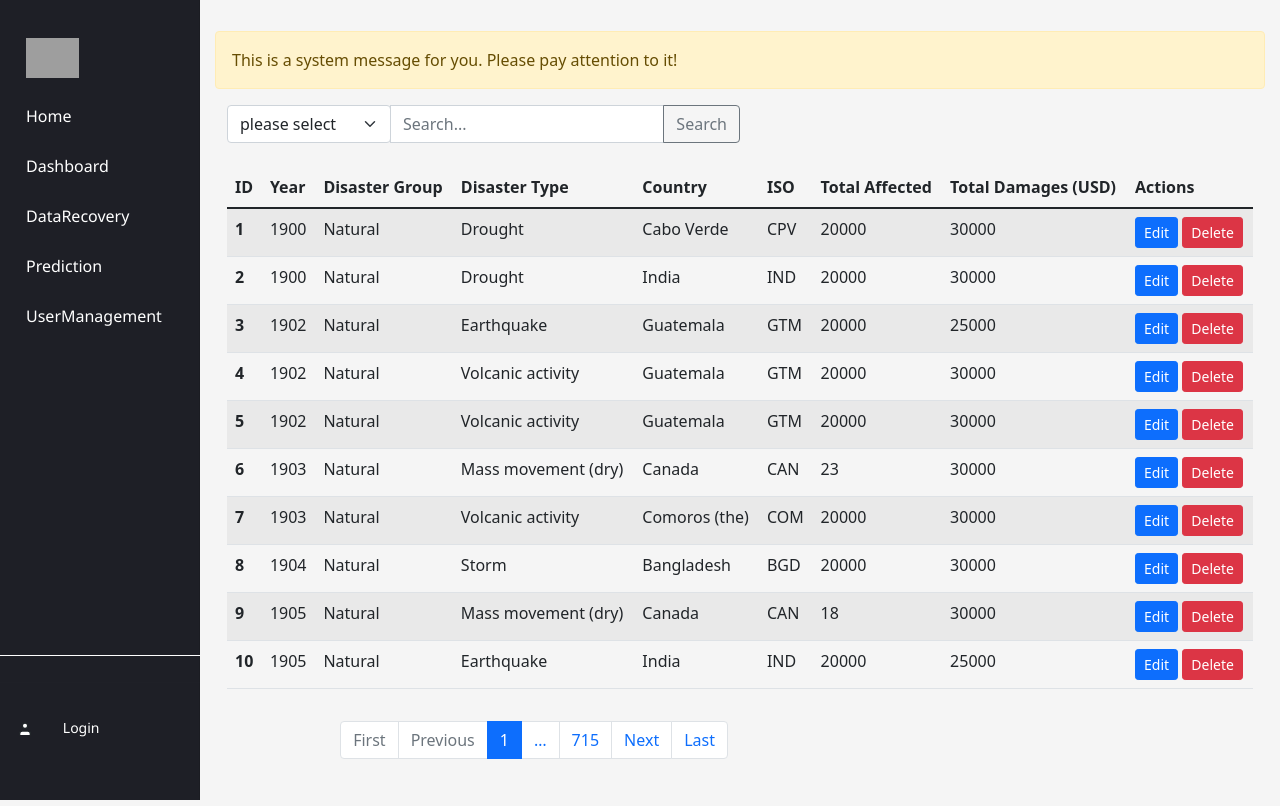
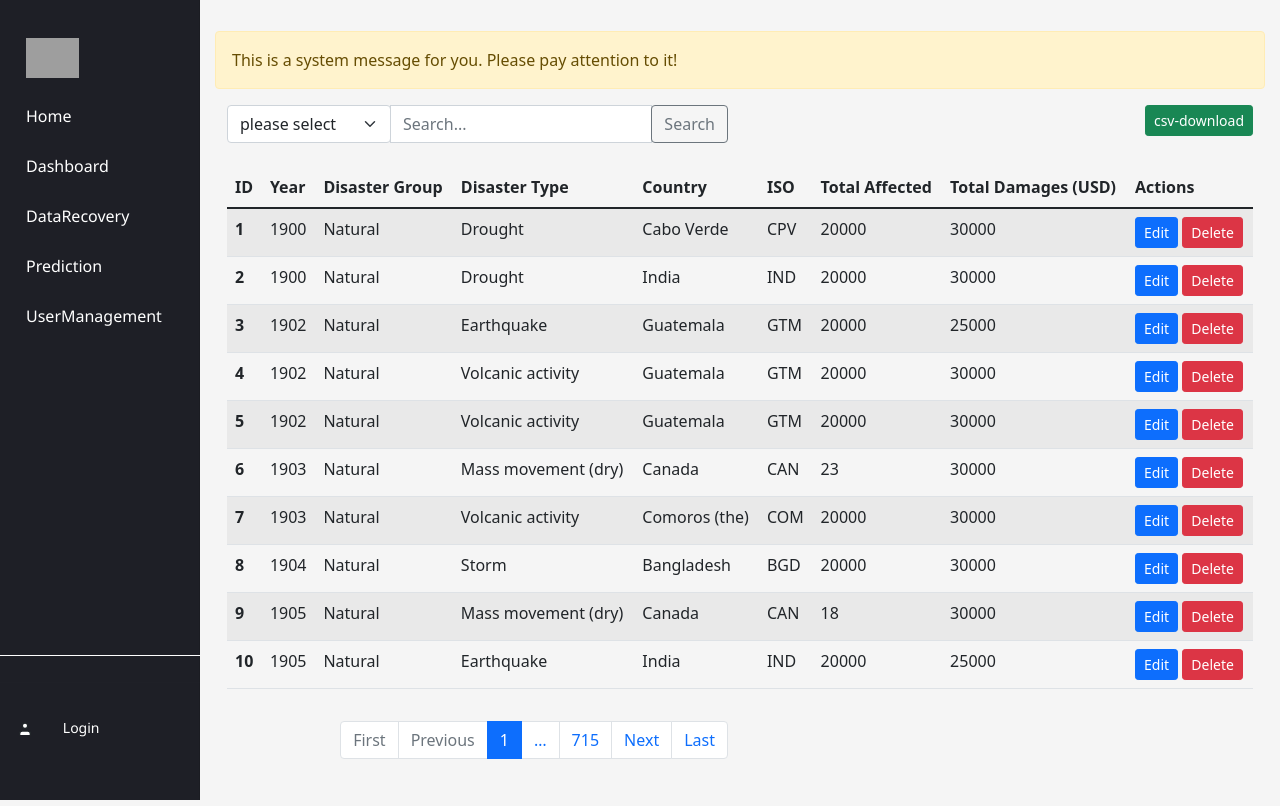
Before and after one commit to LucasZhengrui/Enterprise_Software_Dev, a Django app: page /list/ in a window 1280 px wide. Run offline with Django 4.2, Linux system fonts and the light colour scheme; data comes from the database, SQL or seed files in the repository; some libraries are stand-ins or nearby versions; grey boxes are pictures that could not be loaded.

Commit message:
add csv function

```diff
--- a/disaster_list/templates/disaster_list/index.html
+++ b/disaster_list/templates/disaster_list/index.html
@@ -7,6 +7,7 @@
     </div>
 
     <div class="container my-3">
+        <div class="row">
             <div class="col-12 col-md-6">
                 <form method="get" action="{% url 'search' %}">
                     <div class="input-group">
@@ -19,9 +20,15 @@
                             </select>
                         </div>
                         <input type="text" class="form-control flex-grow-1" name="search_query" placeholder="Search...">
+                        <div class="input-group-append">
                             <button class="btn btn-outline-secondary" type="submit">Search</button>
                         </div>
+                    </div>
                 </form>
+            </div>
+            <div class="col-12 col-md-6 text-end">
+                <a href="/download/{{ disasters.number }}/{{ search_field }}/{{ search_query }}/" class="btn btn-success btn-sm">csv-download</a>
+            </div>
         </div>
         <br>
         <div class="row">
--- a/disaster_list/urls.py
+++ b/disaster_list/urls.py
@@ -5,4 +5,5 @@ urlpatterns = [
     path('', views.index, name='index'),
     path('search/', views.index, name='search'),
     path('delete/<int:dis_id>/', views.delete, name='delete'),
+    path('download/<int:page_id>/<str:search_field>/<str:search_query>/', views.download, name='download'),
 ]
--- a/disaster_list/views.py
+++ b/disaster_list/views.py
@@ -1,3 +1,5 @@
+import csv
+from django.http import HttpResponse
 from django.shortcuts import redirect, render
 from .models import summary as DisasterList
 from django.core.paginator import Paginator, EmptyPage, PageNotAnInteger
@@ -42,3 +44,42 @@ def delete(request, dis_id):
     disaster.is_delete = 1
     disaster.save()
     return index(request)
+
+def download(request,  page_id, search_field, search_query):
+    # Query the data of the form to be downloaded
+    disasters_list = get_disasters()
+
+    # Search
+    if search_query and search_field != 'all':
+        disasters_list = disasters_list.filter(**{search_field: search_query})
+
+    # Pagination
+    paginator = Paginator(disasters_list, 10)  # Show 10 items per page
+    page = page_id
+
+    try:
+        # Convert page to an integer
+        page = int(page)
+        # Validate that the page is greater than or equal to 1
+        if page <= 0:
+            page = 1
+        # Get the page from the paginator
+        disasters = paginator.page(page)
+    except (PageNotAnInteger, EmptyPage):
+        # If page is not an integer or out of range, deliver first page.
+        disasters = paginator.page(1)
+
+    # Create the HttpResponse object
+    response = HttpResponse(content_type='text/csv')
+    table_name = "Alldata_table_"+str(page_id)+".csv"
+    response['Content-Disposition'] = 'attachment; filename='+table_name
+
+    # Write to table data
+    writer = csv.writer(response)
+    for row in disasters:
+        writer.writerow([
+            row.Dis_ID, row.Year, row.Disaster_Group, row.Disaster_Type,
+            row.Country, row.ISO, row.Total_Affected, row.Total_Damages
+        ])
+
+    return response
```
Lines whose indentation alone changed are shown as unchanged.
